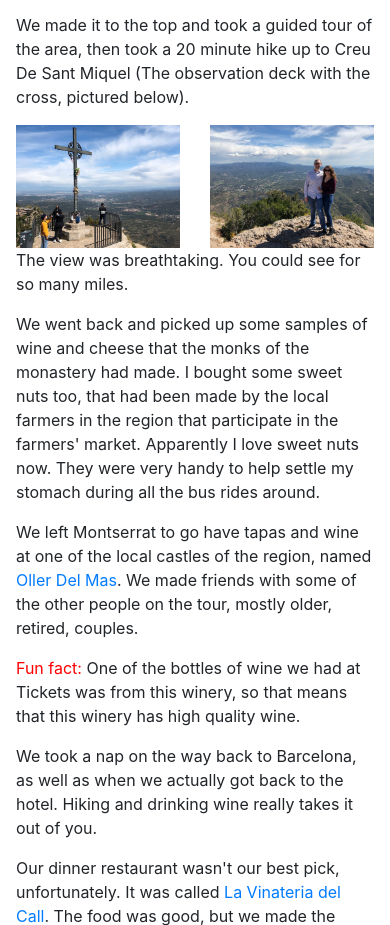
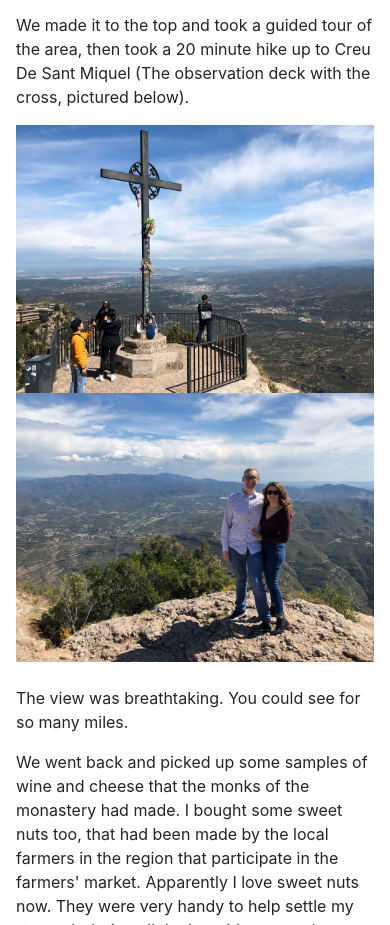
Before and after one commit to mattred1/itinerary, a website with bundled scripts: page index.html in a window 390 px wide. Shown: the part 10784-11709 px from the top of the page. Built offline with nearby package versions, Linux system fonts and the light colour scheme; a web font is replaced by a local one.

Commit message:
Add break below images, change column breakpoint

```diff
--- a/index.html
+++ b/index.html
@@ -277,13 +277,14 @@
         <p>We made it to the top and took a guided tour of the area, then took a 20 minute hike up to Creu De Sant Miquel (The observation deck with the cross, pictured below).</p>
 
         <div class="row">
-          <div class="col">
+          <div class="col-sm-6">
             <img class="img-fluid" src="img/montserratcross.jpg" alt="Observation deck at Montserrat" />
           </div>
-          <div class="col">
+          <div class="col-sm-6">
             <img class="img-fluid" src="img/usonmontserrat.jpg" alt="Mary and Matt at on the observation deck" />
           </div>
-        </div>
+        </div><br>
+
 
         <p>The view was breathtaking. You could see for so many miles.</p>
         <p>We went back and picked up some samples of wine and cheese that the monks of the monastery had made. I bought some sweet nuts too, that had been made by the local farmers in the region that participate in the farmers' market. Apparently I love sweet nuts now. They were very handy to help settle my stomach during all the bus rides around.</p>
```
